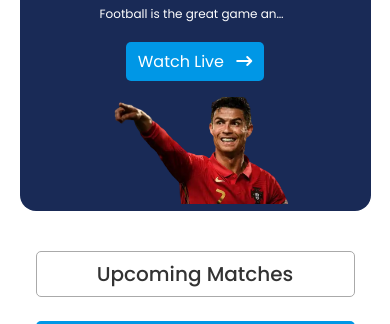
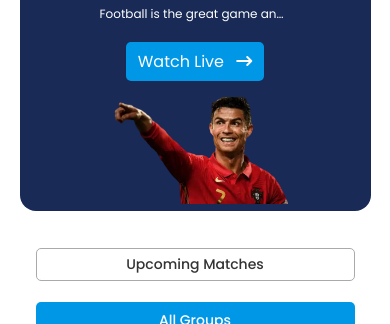
Before and after one commit to gaznafis007/assignment-world-cup, a plain HTML site: page index3.html in a window 390 px wide. Shown: the part 198-522 px from the top of the page. Drawn offline with Linux system fonts and the light colour scheme.

Commit message:
responsive adjustment

```diff
--- a/index3.html
+++ b/index3.html
@@ -96,7 +96,7 @@
                     </div>
                     <div class="card">
                         <div class="card-text-group">
-                            <h2 class="group">Group: A</h2>
+                            <h2 class="group">Group: F</h2>
                             <ul class="teams">
                                 <li class="team">brazil</li>
                                 <li class="team">france</li>
--- a/style.css
+++ b/style.css
@@ -318,9 +318,10 @@ hr{
         border-radius: 0;
     }
     .nav-items{
-        padding: 7px;
+        padding: 5px;
         border: 1px solid var(--color-fade-black);
-        margin-top: 0.5rem;
+        margin-top: 0.3rem;
+        font-size: 14px;
     }
     .cards{
         display: flex;
```
